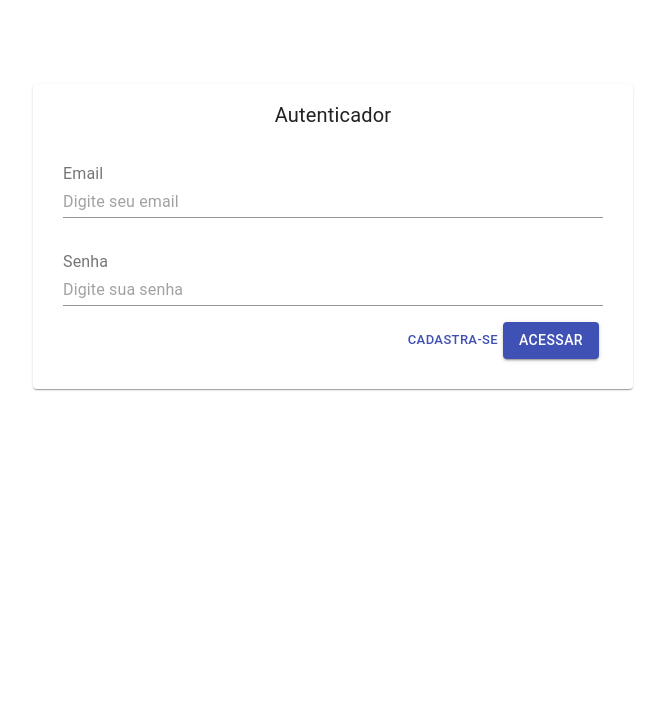
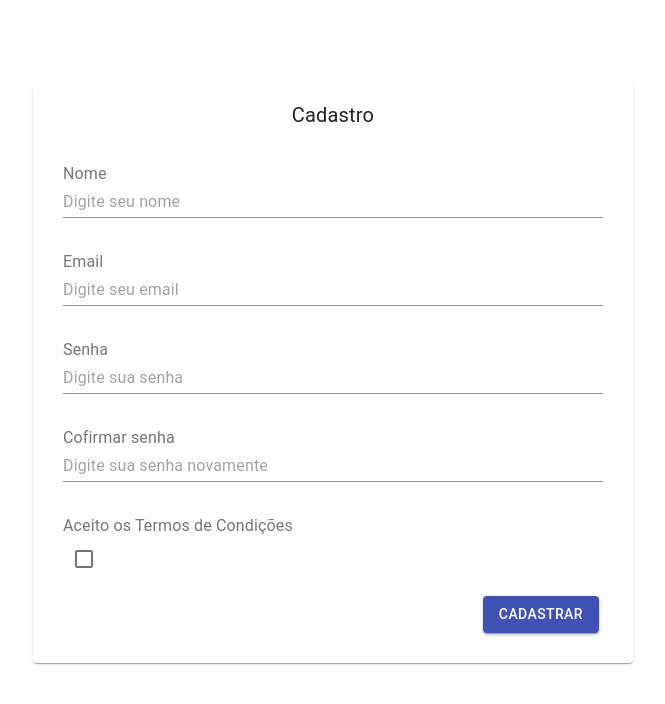
Before and after one commit to henriqdsvlima/control-app, a React (Create React App) app in the folder frontend/: page /signup in a window 1280 px wide. Shown: the top 704 px of the page, without its empty margins (307-972 px from the left). Built offline with nearby package versions, Linux system fonts and the light colour scheme.

Commit message:
Alteração do type, e criação da tela de cadastro

```diff
--- a/frontend/src/index.js
+++ b/frontend/src/index.js
@@ -3,10 +3,12 @@ import ReactDOM from 'react-dom';
 import App from './modules/home/App';
 import Auth from './modules/auth/Auth'
 import * as serviceWorker from './serviceWorker';
+import SignUp from './modules/auth/signUp'
+
 
 ReactDOM.render(
   <React.StrictMode>
-    <Auth />
+    <SignUp />
   </React.StrictMode>,
   document.getElementById('root')
 );
--- /dev/null
+++ b/frontend/src/modules/auth/signUp.js
@@ -0,0 +1,147 @@
+import React from 'react';
+import { Paper, Grid, makeStyles, Input, Typography, Button, Checkbox } from '@material-ui/core'
+import styles from './styles'
+
+const componentStyles = makeStyles(styles)
+
+
+const cadastro = () => {
+    const classes = componentStyles()
+
+
+    return (<>
+        <Paper
+          className={classes.paper}
+        >
+            <Grid
+                container
+                className={classes.gridRoot}
+                spacing={4}
+                justify="center"
+            >
+                <Grid item>
+                    <Typography
+                        className={classes.titleComponent}
+                    >
+                        Cadastro
+                    </Typography>
+                </Grid>
+
+                <Grid
+                    item
+                    xs={12}
+                >
+                    <Typography
+                        className={classes.labelInput}
+                    >
+                        Nome
+                    </Typography>
+                    <Input
+                        placeholder="Digite seu nome"
+                        rows={20}
+                        fullWidth={true}
+                    />
+                </Grid>
+{/*                 <Grid
+                    item
+                    xs={12}
+                >
+                    <Typography
+                        className={classes.labelInput}
+                    >
+                        Telefone
+                    </Typography>
+                    <Input
+                        placeholder="Digite seu telefone"
+                        rows={20}
+                        fullWidth={true}
+                        type = "number"
+
+                    />
+                </Grid> */}
+                <Grid
+                    item
+                    xs={12}
+                >
+                    <Typography
+                        className={classes.labelInput}
+                    >
+                        Email
+                    </Typography>
+                    <Input
+                        placeholder="Digite seu email"
+                        rows={20}
+                        fullWidth={true}
+                    />
+                </Grid>
+                <Grid
+                    item
+                    xs={12}
+                >
+                    <Typography
+                        className={classes.labelInput}
+                    >
+                        Senha
+                    </Typography>
+                    <Input
+                        placeholder="Digite sua senha"
+                        rows={20}
+                        fullWidth={true}
+                        type = "password"
+                    />
+                </Grid>
+                <Grid
+                    item
+                    xs={12}
+                >
+                    <Typography
+                        className={classes.labelInput}
+                    >
+                        Cofirmar senha
+                    </Typography>
+                    <Input
+                        placeholder="Digite sua senha novamente"
+                        rows={20}
+                        fullWidth={true}
+                        type = "password"
+                    />
+                </Grid>
+                <Grid
+                    item
+                    xs={12}
+                >
+                                  <Typography
+                        className={classes.labelInput}
+                    >
+                       Aceito os Termos de Condições
+                    </Typography>
+                <Checkbox
+                    value="checkedA"
+                    inputProps={{ 'aria-label': 'Checkbox A' }}
+                />
+                </Grid>
+                <Grid
+                    direction="row"
+                    container
+                    className={classes.buttonGroup}
+                    justify="flex-end"
+                >
+                    <Grid
+                        item
+                    >
+
+                        <Button
+                            variant="contained"
+                            color="primary"
+                        >
+                            Cadastrar
+                        </Button>
+                    </Grid>
+                </Grid>
+            </Grid>
+        </Paper>
+    </>)
+}
+
+
+export default cadastro
```
